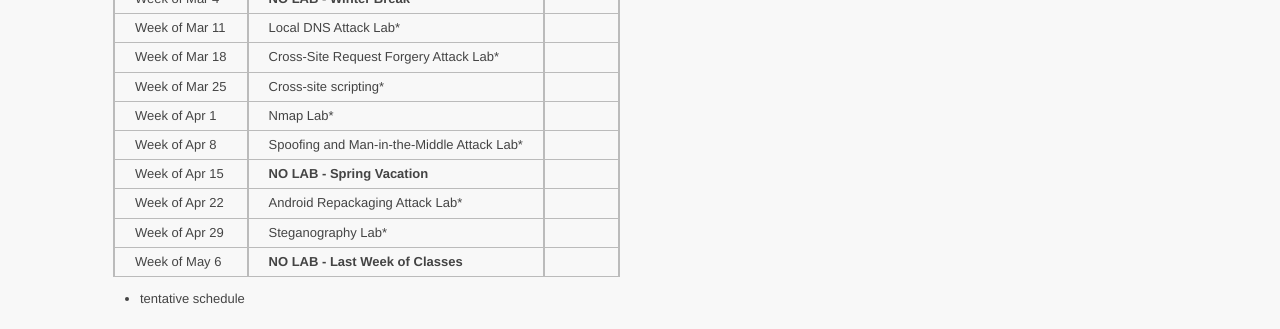
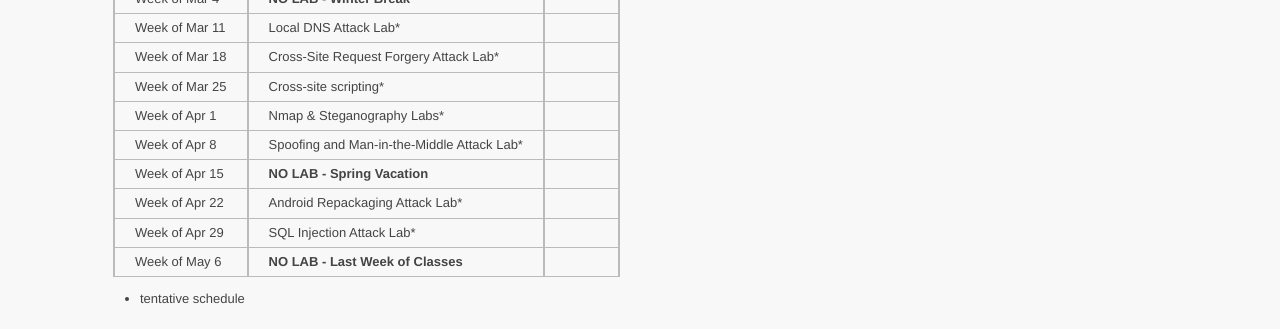
Before and after one commit to ycpcs/cs497-spring2019, a Jekyll site: the page built from labs/index.md, in a window 1280 px wide. Shown: the part 330-659 px from the top of the page. Built offline with Jekyll 4.4.1, drawn with Linux system fonts in a browser that asks for light colours.

Commit message:
Update index.md

```diff
--- a/labs/index.md
+++ b/labs/index.md
@@ -20,11 +20,11 @@ Week of Mar 4  |  **NO LAB - Winter Break**
 Week of Mar 11 |  Local DNS Attack Lab*|
 Week of Mar 18 |  Cross-Site Request Forgery Attack Lab*|
 Week of Mar 25 |  Cross-site scripting*|
-Week of Apr 1  |  Nmap Lab*|
+Week of Apr 1  |  Nmap & Steganography Labs*|
 Week of Apr 8  |  Spoofing and Man-in-the-Middle Attack Lab*|
 Week of Apr 15 |  **NO LAB - Spring Vacation**                                          |
 Week of Apr 22 |  Android Repackaging Attack Lab*|
-Week of Apr 29 |  Steganography Lab*|
+Week of Apr 29 |  SQL Injection Attack Lab*|
 Week of May 6  |  **NO LAB - Last Week of Classes**                                     |
 
 * tentative schedule
```
